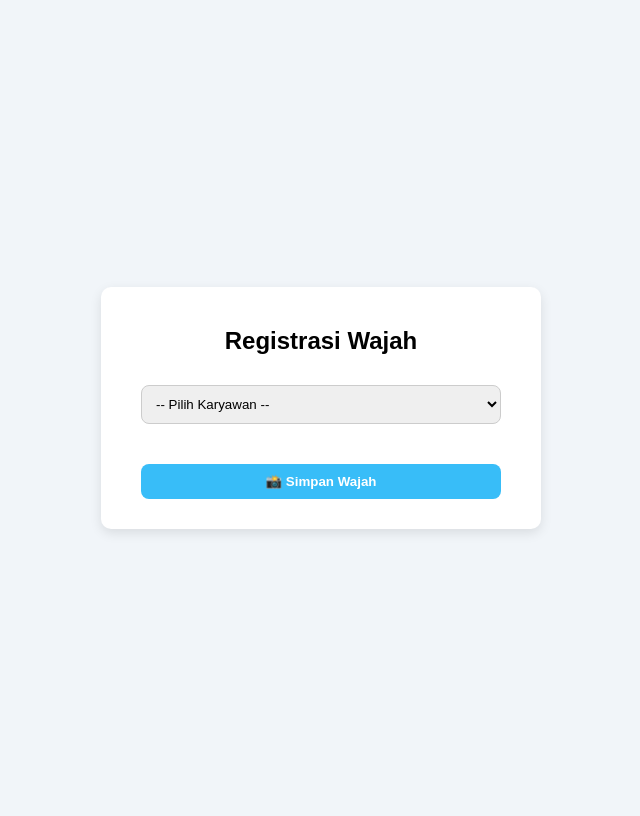
After one commit to chanjr227/absensi, a PHP site: page /admin/registrasi-wajah.php in a window 1280 px wide. The commit adds this page. Shown: the whole page, without its empty margins (319-959 px from the left). Run offline with PHP 8.4, Linux system fonts and the light colour scheme; data that the repository does not hold is empty; some libraries are stand-ins or nearby versions.

Commit message:
registrasi wajah

```diff
--- /dev/null
+++ b/admin/registrasi-wajah.php
@@ -0,0 +1,97 @@
+<?php
+require '../config/db.php';
+
+// Ambil semua karyawan dari tabel users
+$result = $koneksi->query("SELECT id, username FROM users ORDER BY username ASC");
+?>
+
+<!DOCTYPE html>
+<html lang="id">
+
+<head>
+    <meta charset="UTF-8">
+    <title>Registrasi Wajah</title>
+    <script src="https://cdnjs.cloudflare.com/ajax/libs/webcamjs/1.0.26/webcam.min.js"></script>
+    <style>
+        body {
+            font-family: Arial, sans-serif;
+            background: #f1f5f9;
+            display: flex;
+            justify-content: center;
+            align-items: center;
+            min-height: 100vh;
+        }
+
+        .card {
+            background: white;
+            padding: 20px;
+            border-radius: 10px;
+            box-shadow: 0 4px 12px rgba(0, 0, 0, 0.1);
+            width: 400px;
+            text-align: center;
+        }
+
+        select,
+        button {
+            margin: 10px 0;
+            padding: 10px;
+            border-radius: 8px;
+            border: 1px solid #ccc;
+            width: 90%;
+        }
+
+        button {
+            background: #38bdf8;
+            border: none;
+            color: white;
+            font-weight: bold;
+            cursor: pointer;
+        }
+
+        button:hover {
+            background: #0ea5e9;
+        }
+
+        #kamera {
+            margin: 10px auto;
+            border-radius: 8px;
+            overflow: hidden;
+        }
+    </style>
+</head>
+
+<body>
+    <div class="card">
+        <h2>Registrasi Wajah</h2>
+        <form action="simpan-wajah.php" method="POST" onsubmit="return ambilFoto()">
+            <select name="user_id" required>
+                <option value="">-- Pilih Karyawan --</option>
+                <?php while ($row = $result->fetch_assoc()): ?>
+                    <option value="<?= $row['id'] ?>"><?= htmlspecialchars($row['username']) ?></option>
+                <?php endwhile; ?>
+            </select>
+            <div id="kamera"></div>
+            <input type="hidden" name="image_data" id="image_data">
+            <button type="submit">📸 Simpan Wajah</button>
+        </form>
+    </div>
+
+    <script>
+        Webcam.set({
+            width: 320,
+            height: 240,
+            image_format: 'png',
+            png_quality: 90
+        });
+        Webcam.attach('#kamera');
+
+        function ambilFoto() {
+            Webcam.snap(function(data_uri) {
+                document.getElementById('image_data').value = data_uri;
+            });
+            return true;
+        }
+    </script>
+</body>
+
+</html>
```
Also changed, not shown: admin/simpan-wajah.php (added, +19 -0 lines), index.php (+53 -17 lines), uploads/foto_1758013140.png (deleted).
